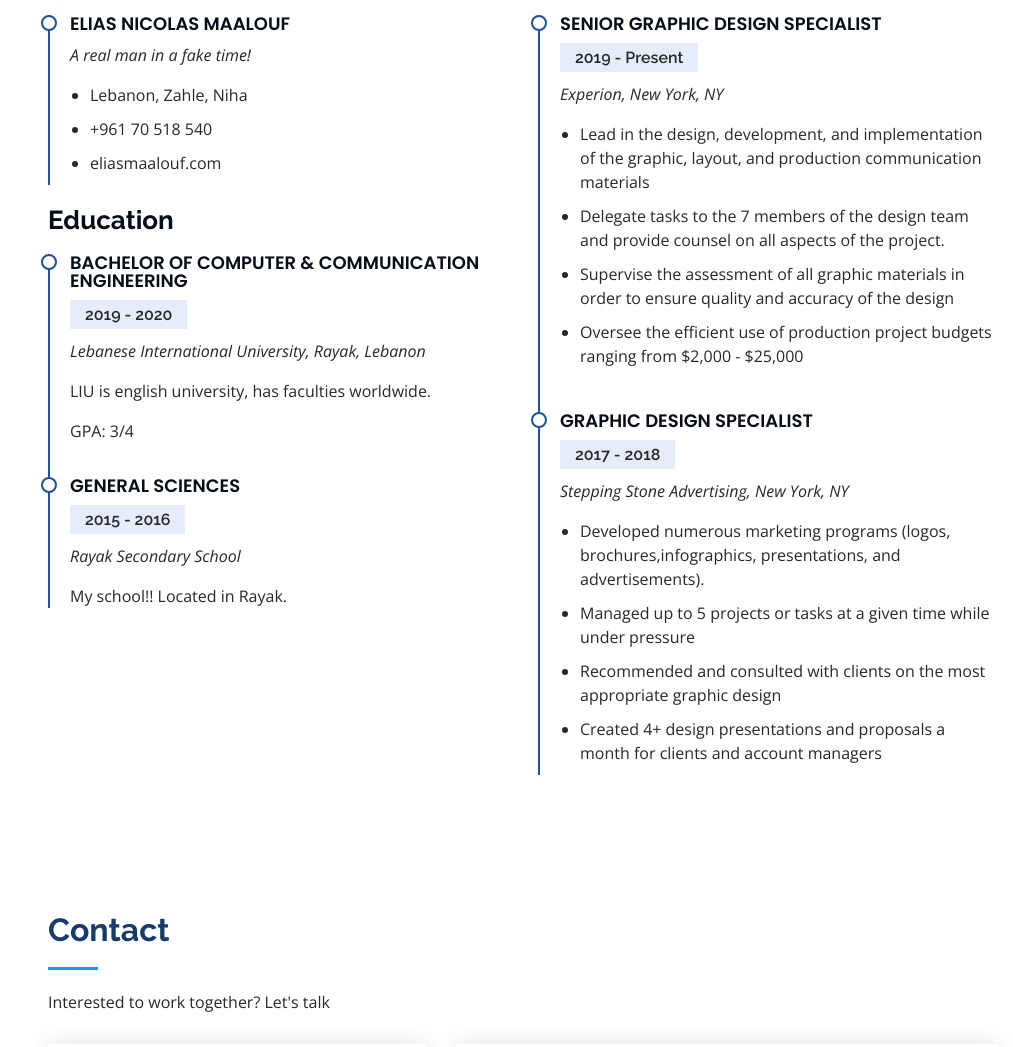
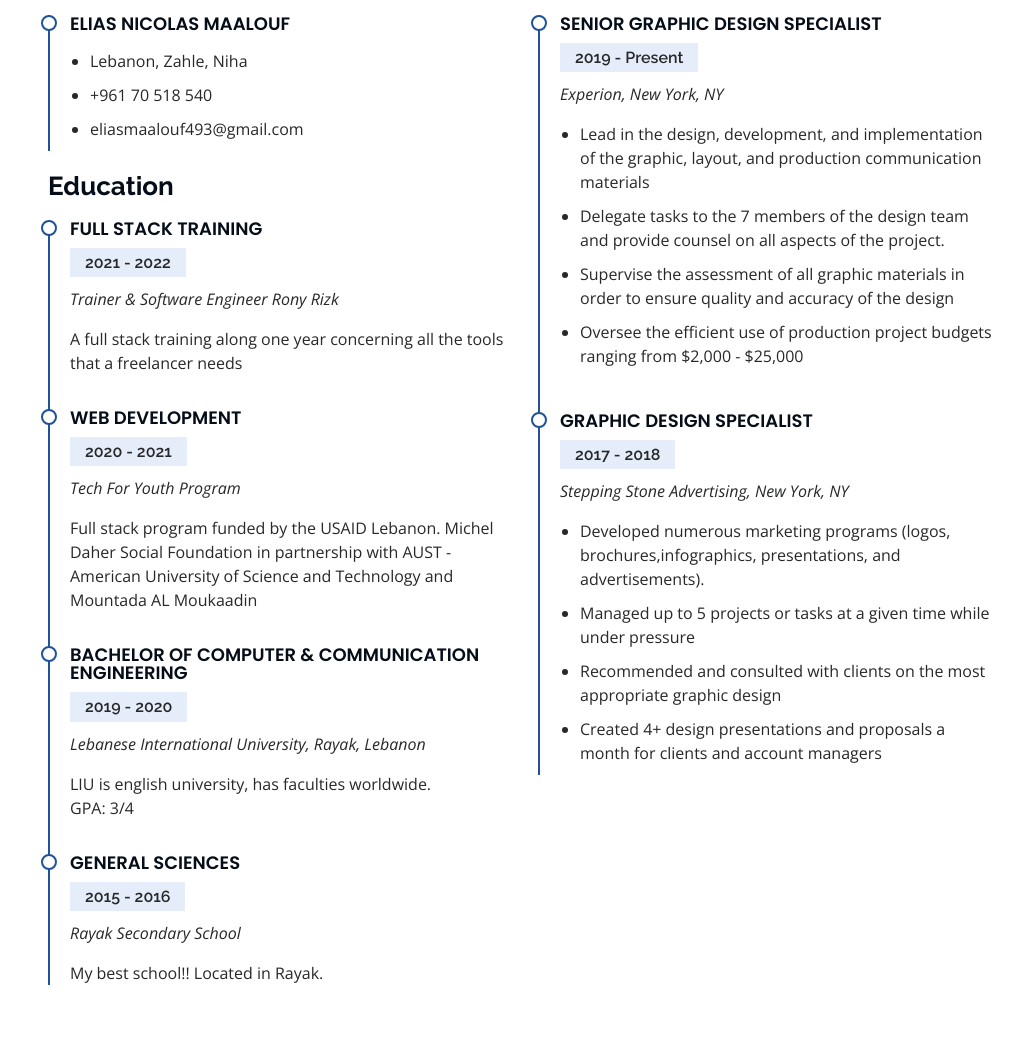
Before and after one commit to maaloufelias/123, a plain HTML site: page index.html in a window 1280 px wide. Shown: the part 2289-3336 px from the top of the page, without its empty margins (267-1280 px from the left). Drawn offline with nearby package versions, Linux system fonts and the light colour scheme.

Commit message:
pre commit 6

```diff
--- a/index.html
+++ b/index.html
@@ -4,8 +4,17 @@
 <head>
     <meta charset="utf-8">
     <meta content="width=device-width, initial-scale=1.0" name="viewport">
+    <!--og-->
+    <meta property="fb:app_id" content="966242223397117" />
+    <meta property="og:type" content="article" />
+    <meta property="og:url" content="https://maaloufelias.github.io/portfolio/" />
+    <meta property="og:title" content="Elias Maalouf|Portfolio " />
+    <link rel="canonical" href="https://maaloufelias.github.io/portfolio/" />
+    <meta property="og:image" content="IMG-20181209-WA0026.jpg" />
+    <meta property="og:description" content="Software Engineer " />
 
-  <title>Elias Maalouf</title>
+
+    <title>Elias Maalouf | Portfolio</title>
     <meta content="" name="description">
     <meta content="" name="keywords">
 
@@ -265,27 +274,39 @@
                 <h3 class="resume-title">Sumary</h3>
                 <div class="resume-item pb-0">
                     <h4>Elias Nicolas Maalouf</h4>
-              <p><em>A real man in a fake time!</em></p>
+                    <p><em></em></p>
                     <ul>
                         <li>Lebanon, Zahle, Niha</li>
                         <li>+961 70 518 540</li>
-                <li>eliasmaalouf.com</li>
+                        <li>eliasmaalouf493@gmail.com</li>
                     </ul>
                 </div>
 
                 <h3 class="resume-title">Education</h3>
                 <div class="resume-item">
+                    <h4>Full Stack Training </h4>
+                    <h5>2021 - 2022</h5>
+                    <p><em>Trainer &amp; Software Engineer Rony Rizk</em></p>
+                    <p> A full stack training along one year concerning all the tools that a freelancer needs </p>
+                    </div>
+                <div class="resume-item">
+                    <h4>Web Development</h4>
+                    <h5>2020 - 2021</h5>
+                    <p><em>Tech For Youth Program</em></p>
+                    <p>Full stack program funded by the USAID Lebanon. Michel Daher Social Foundation in partnership with AUST - American University of Science and Technology and Mountada AL Moukaadin </p>
+                    </div>
+                    <div class="resume-item">
                         <h4>Bachelor of Computer  &amp; Communication Engineering </h4>
                         <h5>2019 - 2020</h5>
                         <p><em>Lebanese International University, Rayak, Lebanon</em></p>
-                <p>LIU is english university, has faculties worldwide.</p>
-                <p>GPA: 3/4</p>
+                        <p>LIU is english university, has faculties worldwide. <br/> GPA: 3/4</p>
+
                     </div>
                     <div class="resume-item">
                         <h4>General Sciences</h4>
                         <h5>2015 - 2016</h5>
                         <p><em>Rayak Secondary School</em></p>
-              <p>My school!! Located in Rayak.</p>
+                        <p>My best school!! Located in Rayak.</p>
                     </div>
                 </div>
                 <div class="col-lg-6" data-aos="fade-up" data-aos-delay="100">
```
Lines whose indentation alone changed are shown as unchanged.
